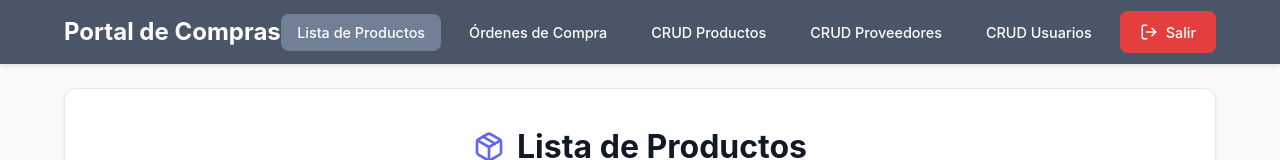
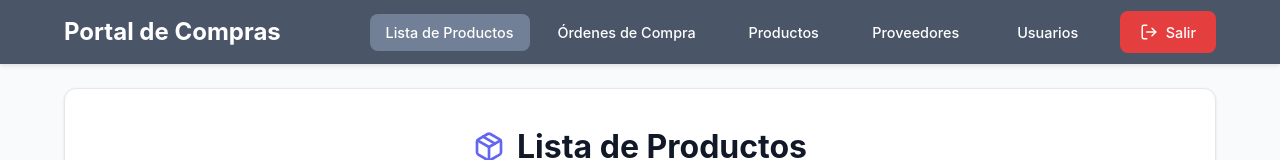
Before and after one commit to CodiselComercial/CDL_FRONT, a React (Vite) app: page /compras in a window 1280 px wide. Shown: the top 160 px of the page. Built offline with nearby package versions, Linux system fonts and the light colour scheme; no server answers.

Commit message:
actualizaciones de dash, login, refres ordenes

```diff
--- a/src/Components/atoms/Input/Input.jsx
+++ b/src/Components/atoms/Input/Input.jsx
@@ -1,7 +1,7 @@
 import React from 'react';
 import styles from './Input.module.css';
 
-const Input = ({ type, placeholder, value, onChange, name, required = true }) => {
+const Input = ({ type, placeholder, value, onChange, name, required = true, autoComplete }) => {
   return (
     <input
       className={styles.input}
@@ -11,6 +11,7 @@ const Input = ({ type, placeholder, value, onChange, name, required = true }) =>
       onChange={onChange}
       name={name}
       required={required}
+      autoComplete={autoComplete}
     />
   );
 };
--- a/src/Components/molecules/Forms/Form.jsx
+++ b/src/Components/molecules/Forms/Form.jsx
@@ -2,7 +2,7 @@ import React from 'react';
 import Input from '../../atoms/Input/Input';
 import styles from './Form.module.css';
 
-const FormField = ({ label, type, placeholder, value, onChange, name }) => {
+const FormField = ({ label, type, placeholder, value, onChange, name, autoComplete }) => {
   return (
     <div className={styles.fieldContainer}>
       <label className={styles.label}>{label}</label>
@@ -12,6 +12,7 @@ const FormField = ({ label, type, placeholder, value, onChange, name }) => {
         value={value}
         onChange={onChange}
         name={name}
+        autoComplete={autoComplete}
       />
     </div>
   );
--- a/src/Components/organisms/Header/Header.jsx
+++ b/src/Components/organisms/Header/Header.jsx
@@ -44,19 +44,19 @@ const Header = ({ currentPage, onPageChange, onLogout, userRole = 'proveedor' })
                 active={currentPage === 'productCrud'}
                 onClick={() => onPageChange('productCrud')}
               >
-                CRUD Productos
+                Productos
               </NavButton>
               <NavButton
                 active={currentPage === 'providerCrud'}
                 onClick={() => onPageChange('providerCrud')}
               >
-                CRUD Proveedores
+                Proveedores
               </NavButton>
               <NavButton
                 active={currentPage === 'userCrud'}
                 onClick={() => onPageChange('userCrud')}
               >
-                CRUD Usuarios
+                Usuarios
               </NavButton>
             </>
           )}
--- a/src/Components/organisms/LoginForm/Loginform.jsx
+++ b/src/Components/organisms/LoginForm/Loginform.jsx
@@ -85,6 +85,7 @@ const LoginForm = ({ onLogin }) => {
         name="password"
         value={credentials.password}
         onChange={handleChange}
+        autoComplete="off"
       />
 
       {error && <p style={{ color: 'red' }}>{error}</p>}
--- a/src/Pages/PurchaseOrdersPage.jsx
+++ b/src/Pages/PurchaseOrdersPage.jsx
@@ -2,6 +2,7 @@ import React, { useState, useEffect } from 'react';
 import { FileText, Calendar, Zap, DollarSign } from 'lucide-react';
 import ActionButton from '../Components/atoms/ActionButton/ActionButton.jsx';
 import Modal from '../Components/atoms/Modal/Modal.jsx';
+import SyncButton from '../Components/atoms/SyncButton/SyncButton.jsx';
 import styles from './PurchaseOrdersPage.module.css';
 import { getCotizaciones, analizarCotizacion, autorizarCotizacion } from '../services/api.js';
 
@@ -208,7 +209,9 @@ const PurchaseOrdersPage = () => {
             </div>
 
             <div className={styles.actionsBar}>
-
+              <SyncButton onClick={fetchCotizaciones} disabled={loading}>
+                Refrescar
+              </SyncButton>
             </div>
           </>
         )}
```
